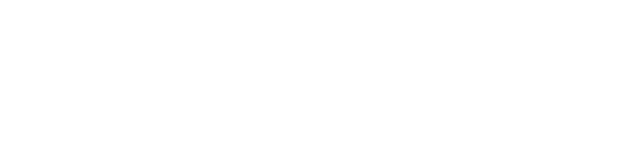
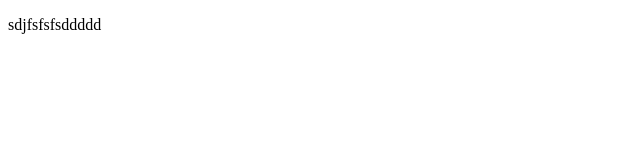
Before and after one commit to shumeyka/youtalk, a plain HTML site: page index.html in a window 1280 px wide. Shown: the whole page, without its empty margins (0-640 px from the left). Drawn offline with Linux system fonts and the light colour scheme.

Commit message:
add text

```diff
--- a/index.html
+++ b/index.html
@@ -10,5 +10,7 @@
    <div class="vova">
         <div class="vova__boris_occupation_krolic"></div>
    </div>
+
+   <p>sdjfsfsfsddddd</p>
 </body>
 </html>
```
